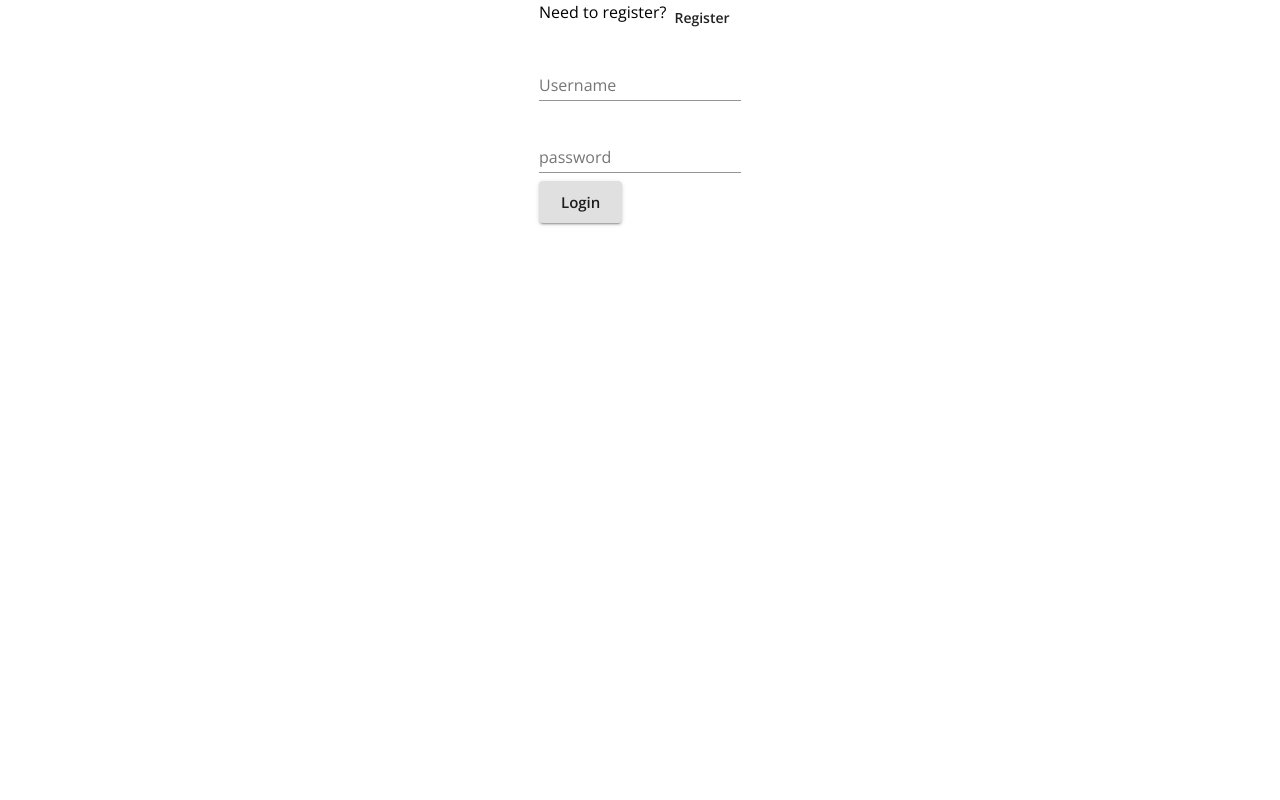
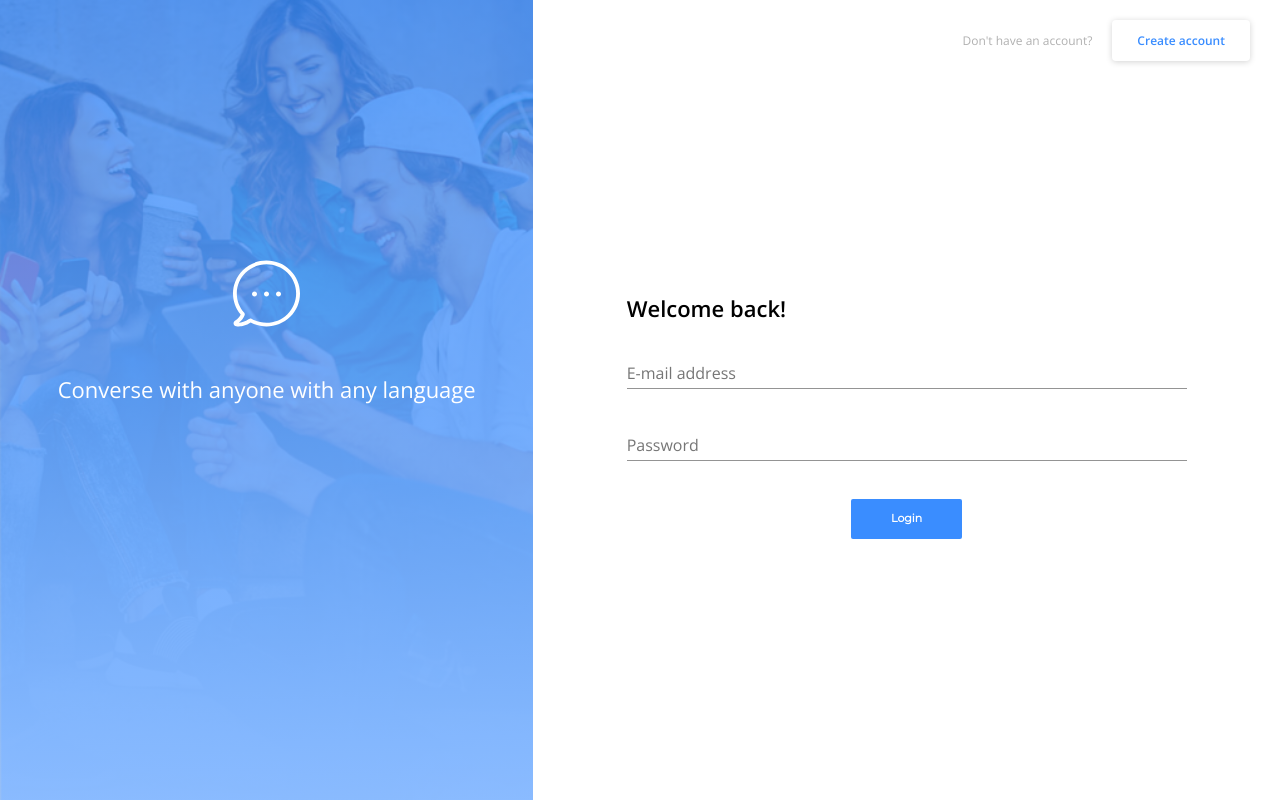
Before and after one commit to perpetual-pelican/messenger-4323, a React (Create React App) app in the folder client/: page /login in a window 1280 px wide. Built offline with nearby package versions, Linux system fonts and the light colour scheme; no server answers.

Commit message:
use custom components for login and signup pages

```diff
--- a/client/src/Login.js
+++ b/client/src/Login.js
@@ -1,15 +1,12 @@
 import React from "react";
 import { Redirect, useHistory } from "react-router-dom";
 import { connect } from "react-redux";
-import {
-  Grid,
-  Box,
-  Typography,
-  Button,
-  FormControl,
-  TextField,
-} from "@material-ui/core";
+import { TextField } from "@material-ui/core";
 import { login } from "./store/utils/thunkCreators";
+import AuthTemplate from "./components/Auth/AuthTemplate";
+import SwitchPageContainer from "./components/Auth/SwitchPageContainer";
+import FormContainer from "./components/Auth/FormContainer";
+import FormItem from "./components/Auth/FormItem";
 
 const Login = (props) => {
   const history = useHistory();
@@ -28,41 +25,31 @@ const Login = (props) => {
   }
 
   return (
-    <Grid container justify="center">
-      <Box>
-        <Grid container item>
-          <Typography>Need to register?</Typography>
-          <Button onClick={() => history.push("/register")}>Register</Button>
-        </Grid>
-        <form onSubmit={handleLogin}>
-          <Grid>
-            <Grid>
-              <FormControl margin="normal" required>
-                <TextField
-                  aria-label="username"
-                  label="Username"
-                  name="username"
-                  type="text"
-                />
-              </FormControl>
-            </Grid>
-            <FormControl margin="normal" required>
-              <TextField
-                label="password"
-                aria-label="password"
-                type="password"
-                name="password"
-              />
-            </FormControl>
-            <Grid>
-              <Button type="submit" variant="contained" size="large">
-                Login
-              </Button>
-            </Grid>
-          </Grid>
-        </form>
-      </Box>
-    </Grid>
+    <AuthTemplate>
+      <SwitchPageContainer
+        caption="Don't have an account?"
+        buttonLabel="Create account"
+        onClick={() => history.push("/register")}/>
+      <FormContainer
+        message="Welcome back!"
+        buttonLabel="Login"
+        onSubmit={handleLogin}>
+        <FormItem>
+          <TextField
+            aria-label="username"
+            label="E-mail address"
+            name="username"
+            type="text"/>
+        </FormItem>
+        <FormItem>
+          <TextField
+            label="Password"
+            ariaLabel="password"
+            type="password"
+            name="password"/>
+        </FormItem>
+      </FormContainer>
+    </AuthTemplate>
   );
 };
 
--- a/client/src/Signup.js
+++ b/client/src/Signup.js
@@ -1,16 +1,12 @@
 import React, { useState } from "react";
 import { Redirect, useHistory } from "react-router-dom";
 import { connect } from "react-redux";
-import {
-  Grid,
-  Box,
-  Typography,
-  Button,
-  FormControl,
-  TextField,
-  FormHelperText,
-} from "@material-ui/core";
+import { TextField, FormHelperText } from "@material-ui/core";
 import { register } from "./store/utils/thunkCreators";
+import AuthTemplate from "./components/Auth/AuthTemplate";
+import SwitchPageContainer from "./components/Auth/SwitchPageContainer";
+import FormContainer from "./components/Auth/FormContainer";
+import FormItem from "./components/Auth/FormItem";
 
 const Login = (props) => {
   const history = useHistory();
@@ -37,16 +33,16 @@ const Login = (props) => {
   }
 
   return (
-    <Grid container justify="center">
-      <Box>
-        <Grid container item>
-          <Typography>Need to log in?</Typography>
-          <Button onClick={() => history.push("/login")}>Login</Button>
-        </Grid>
-        <form onSubmit={handleRegister}>
-          <Grid>
-            <Grid>
-              <FormControl>
+    <AuthTemplate>
+      <SwitchPageContainer
+        caption="Already have an account?"
+        buttonLabel="Login"
+        onClick={() => history.push("/login")}/>
+      <FormContainer
+        message="Create an account."
+        buttonLabel="Create"
+        onSubmit={handleRegister}>
+        <FormItem>
           <TextField
             aria-label="username"
             label="Username"
@@ -54,10 +50,8 @@ const Login = (props) => {
             type="text"
             required
           />
-              </FormControl>
-            </Grid>
-            <Grid>
-              <FormControl>
+        </FormItem>
+        <FormItem>
           <TextField
             label="E-mail address"
             aria-label="e-mail address"
@@ -65,10 +59,8 @@ const Login = (props) => {
             name="email"
             required
           />
-              </FormControl>
-            </Grid>
-            <Grid>
-              <FormControl error={!!formErrorMessage.confirmPassword}>
+        </FormItem>
+        <FormItem error={!!formErrorMessage.confirmPassword}>
           <TextField
             aria-label="password"
             label="Password"
@@ -80,10 +72,8 @@ const Login = (props) => {
           <FormHelperText>
             {formErrorMessage.confirmPassword}
           </FormHelperText>
-              </FormControl>
-            </Grid>
-            <Grid>
-              <FormControl error={!!formErrorMessage.confirmPassword}>
+        </FormItem>
+        <FormItem error={!!formErrorMessage.confirmPassword}>
           <TextField
             label="Confirm Password"
             aria-label="confirm password"
@@ -95,15 +85,9 @@ const Login = (props) => {
           <FormHelperText>
             {formErrorMessage.confirmPassword}
           </FormHelperText>
-              </FormControl>
-            </Grid>
-            <Button type="submit" variant="contained" size="large">
-              Create
-            </Button>
-          </Grid>
-        </form>
-      </Box>
-    </Grid>
+        </FormItem>
+      </FormContainer>
+    </AuthTemplate>
   );
 };
 
```
Lines whose indentation alone changed are shown as unchanged.
